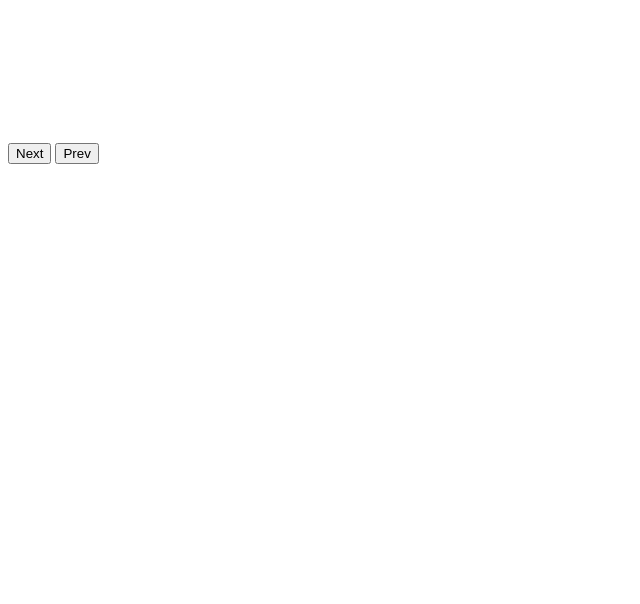
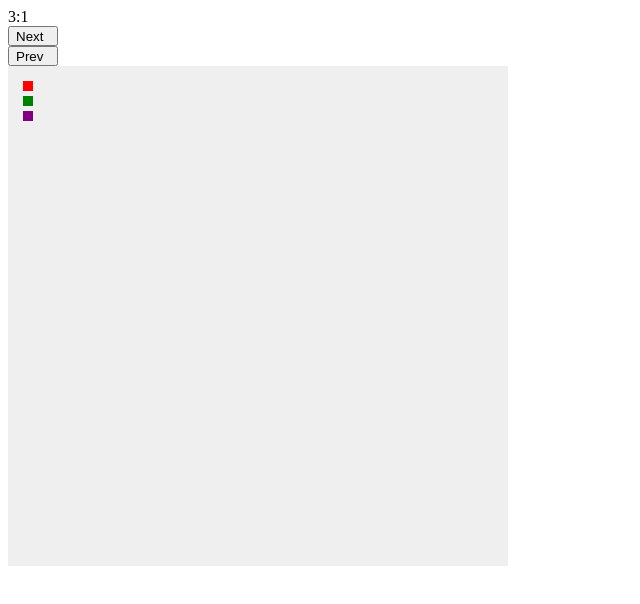
Before and after one commit to gigawidgit/spacejunky, a plain HTML site: page index.html in a window 1280 px wide. Shown: the whole page, without its empty margins (0-640 px from the left). Drawn offline with Linux system fonts and the light colour scheme.

Commit message:
Added JS / CSS sources

```diff
--- a/index.html
+++ b/index.html
@@ -6,6 +6,7 @@
           content="width=device-width, user-scalable=no, initial-scale=1.0, maximum-scale=1.0, minimum-scale=1.0">
     <meta http-equiv="X-UA-Compatible" content="ie=edge">
     <title>Space Junky</title>
+    <link rel="stylesheet" href="style.css">
 </head>
 <body>
 
@@ -13,7 +14,7 @@
 <button class="next">Next</button>
 <button class="prev">Prev</button>
 <canvas></canvas>
-
+<script src="app.js"></script>
 
 </body>
 </html>
```
